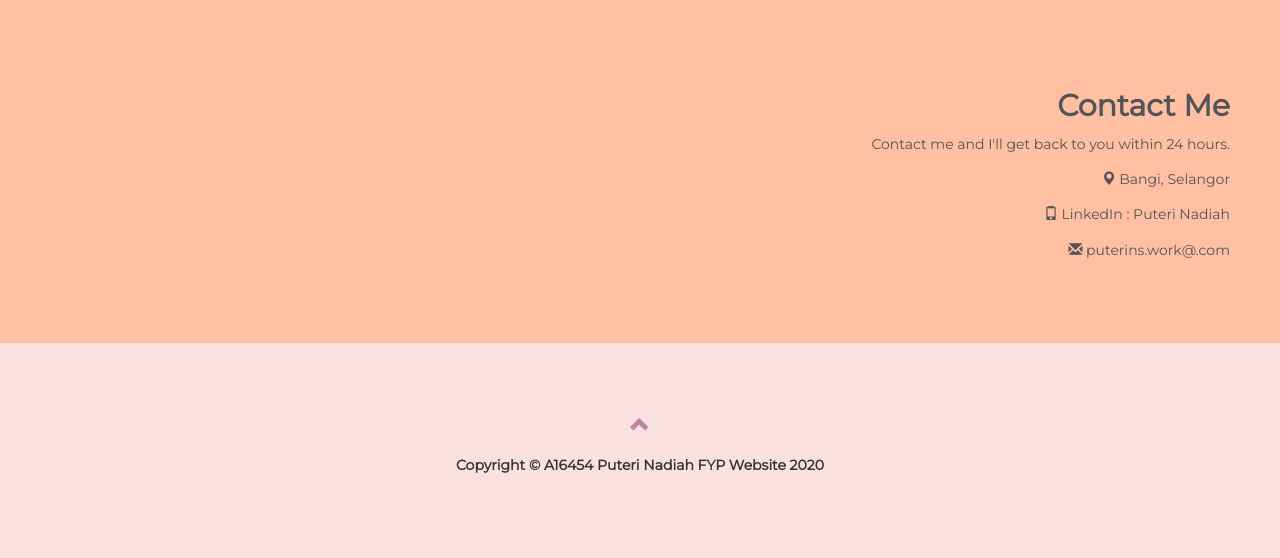
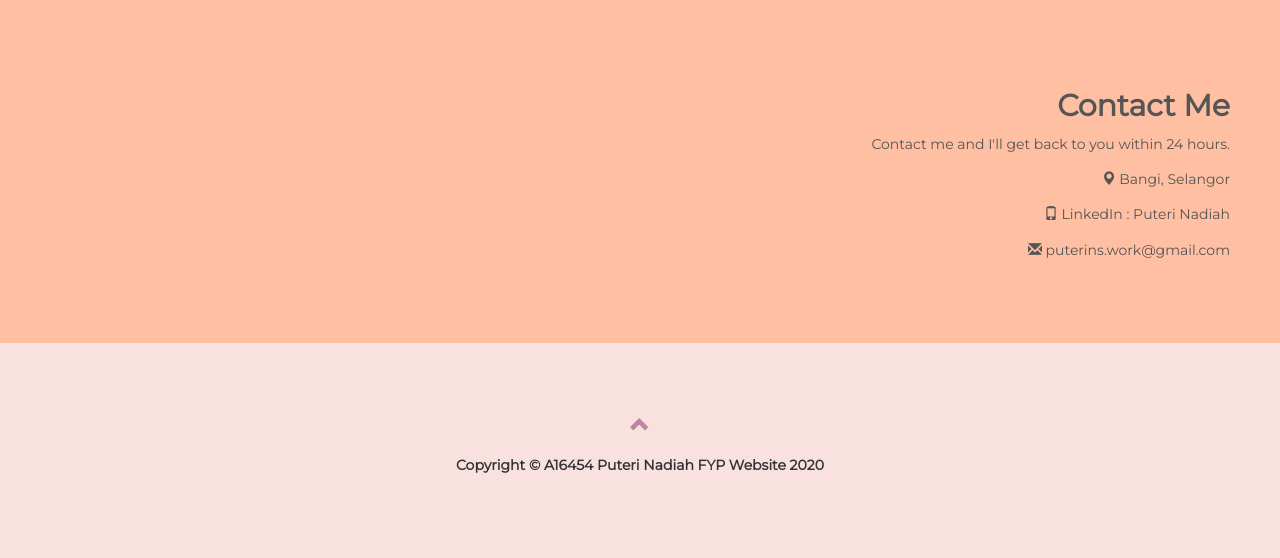
Before and after one commit to puterindhsyhrh/fyp-final, a Flask app: page / in a window 1280 px wide. Shown: the part 695-1253 px from the top of the page. Run offline with Flask 2, Linux system fonts and the light colour scheme; parts of the project's set-up code (start-up, migrations or seed data) failed here and were passed over; some libraries are stand-ins or nearby versions.

Commit message:
Update home.html

```diff
--- a/templates/home.html
+++ b/templates/home.html
@@ -105,7 +105,7 @@
       <p>Contact me and I'll get back to you within 24 hours.</p>
       <p><span class="glyphicon glyphicon-map-marker"></span> Bangi, Selangor</p>
       <p><span class="glyphicon glyphicon-phone"></span> LinkedIn : Puteri Nadiah</p>
-      <p><span class="glyphicon glyphicon-envelope"></span> puterins.work@.com</p>
+      <p><span class="glyphicon glyphicon-envelope"></span> puterins.work@gmail.com</p>
 </div>
 
 <footer class="container-fluid bg-4 text-center">
```
